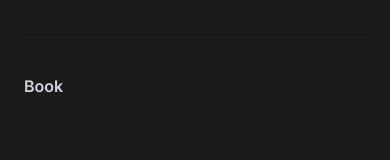
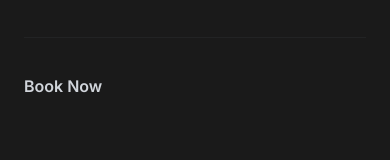
Before and after one commit to 848bruno/garage_v1, a Next.js app: page / in a window 390 px wide. Both pictures are taken after a click on the button "Open main menu". Shown: the part 267-427 px from the top of the page. Built offline with nearby package versions, Linux system fonts and the light colour scheme; no server answers; the database is empty.

Commit message:
updated components/Navbar.tsx

```diff
--- a/components/Navbar.tsx
+++ b/components/Navbar.tsx
@@ -87,7 +87,7 @@ export default function Navbar() {
                   href="/book"
                   className="-mx-3 block rounded-lg px-3 py-2.5 text-base font-semibold leading-7 text-gray-300 hover:bg-dark-200 hover:text-primary-500"
                 >
-                  Book
+                  Book Now
                 </Link>
               </div>
             </div>
```
